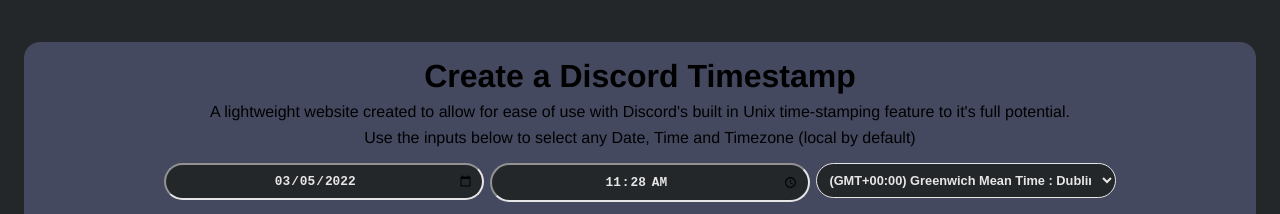
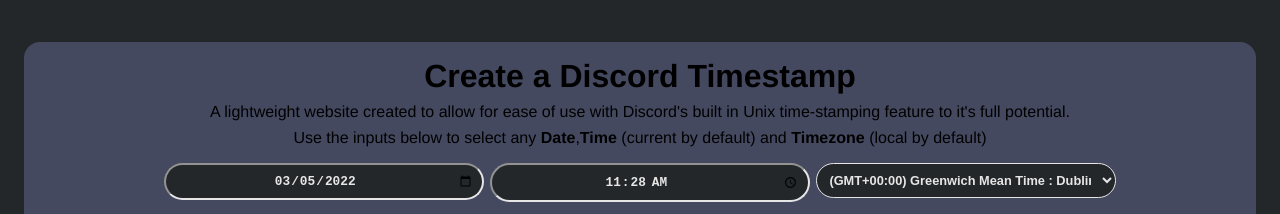
Before and after one commit to adamrg00/discord-time, a plain HTML site: page index.html in a window 1280 px wide. Shown: the top 214 px of the page. Drawn offline with Linux system fonts and the light colour scheme.

Commit message:
Update index.html

```diff
--- a/index.html
+++ b/index.html
@@ -14,7 +14,7 @@
     <div id = 'container'>
         <h1> Create a Discord Timestamp</h1>
         <p>A lightweight website created to allow for ease of use with Discord's built in Unix time-stamping feature to it's full potential.</p>
-        <p>Use the inputs below to select any Date, Time and Timezone (local by default)</p>
+        <p>Use the inputs below to select any <strong>Date</strong>,<strong>Time </strong> (current by default) and <strong>Timezone</strong> (local by default)</p>
         <div id = 'header'>
             <input type="date" name="date-input" id="date-select" class = 'input' >
             <input type="time" name="time-input" id="time-select" class = 'input'>
```
